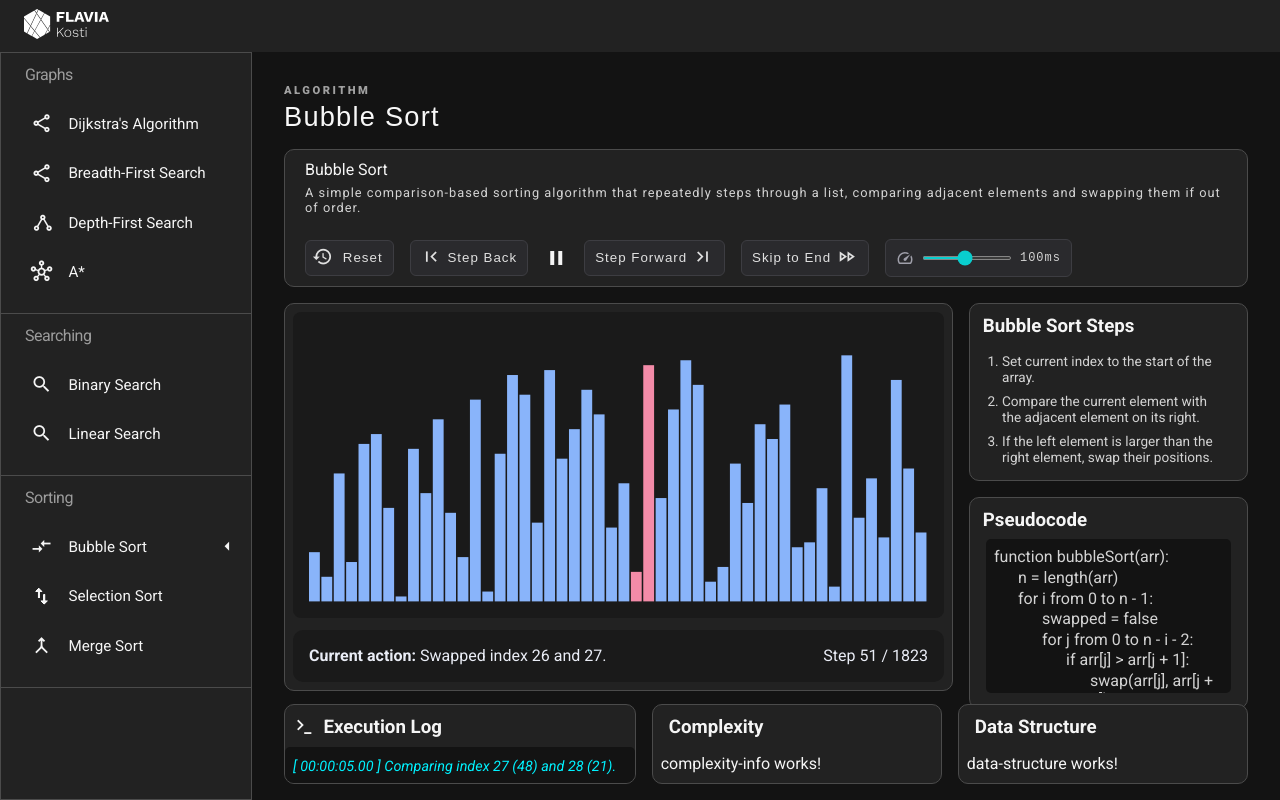
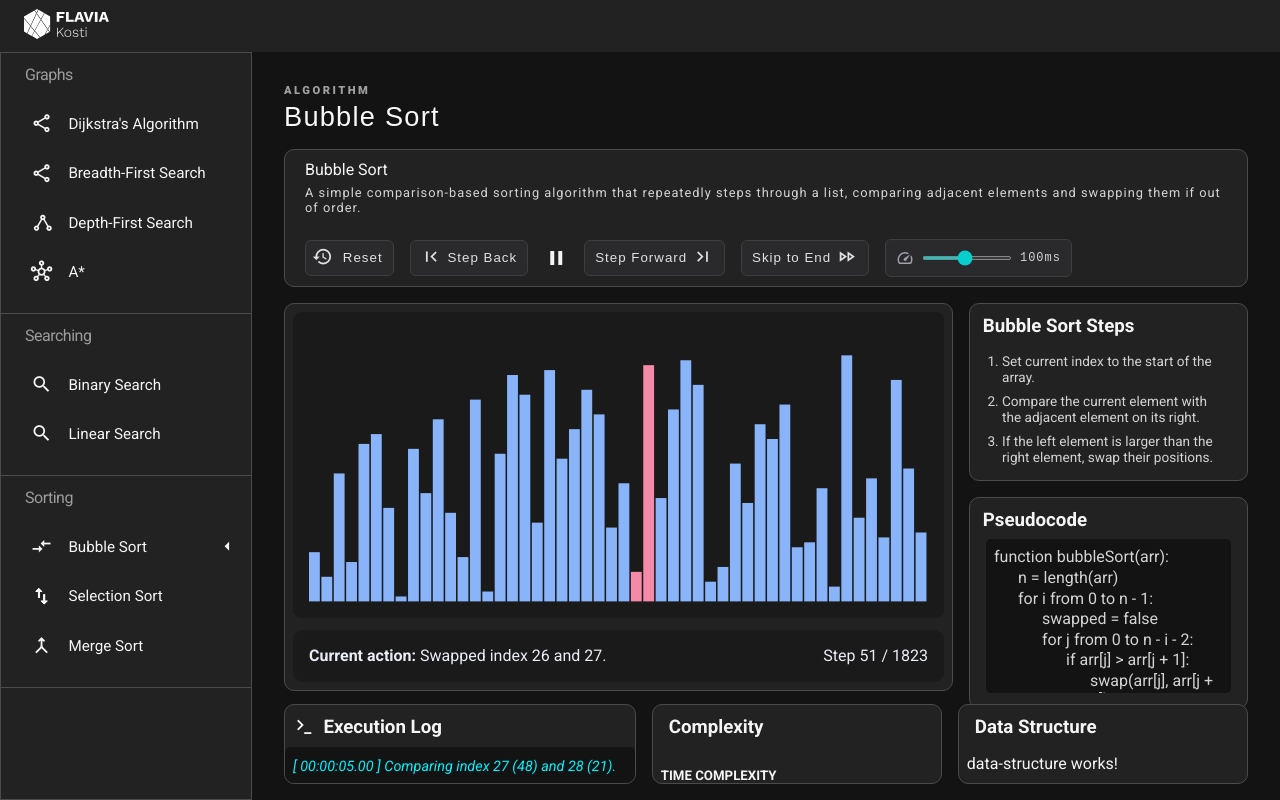
Before and after one commit to flavia3107/algorithm-visualizer, an Angular app: page / in a window 1280 px wide. Built offline with nearby package versions, Linux system fonts and the light colour scheme.

Commit message:
Algorithm-Visualizer: Complexity Details - P1

```diff
--- a/src/app/components/complexity-info/complexity-info.html
+++ b/src/app/components/complexity-info/complexity-info.html
@@ -1,3 +1,11 @@
-<p>complexity-info works!</p>
-<!-- add style -->
-<!-- add logic -->
+@let algorithm = activeAlgorithm();
+<div class="flex-column">
+	<div class="details">
+		<h5> Time Complexity</h5>
+
+	</div>
+
+	<div class="pseudocode">
+		<h5>Space Complexity</h5>
+	</div>
+</div>
--- a/src/app/components/complexity-info/complexity-info.scss
+++ b/src/app/components/complexity-info/complexity-info.scss
@@ -0,0 +1,3 @@
+h5 {
+	text-transform: uppercase;
+}
--- a/src/app/components/complexity-info/complexity-info.ts
+++ b/src/app/components/complexity-info/complexity-info.ts
@@ -1,4 +1,5 @@
-import { Component } from '@angular/core';
+import { Component, inject } from '@angular/core';
+import { AlgorithmManager } from '../../services/algorithm-manager';
 
 @Component({
   selector: 'app-complexity-info',
@@ -6,4 +7,7 @@ import { Component } from '@angular/core';
   templateUrl: './complexity-info.html',
   styleUrl: './complexity-info.scss',
 })
-export class ComplexityInfo {}
+export class ComplexityInfo {
+  private _manager = inject(AlgorithmManager);
+  readonly activeAlgorithm = this._manager.activeView;
+}
```
